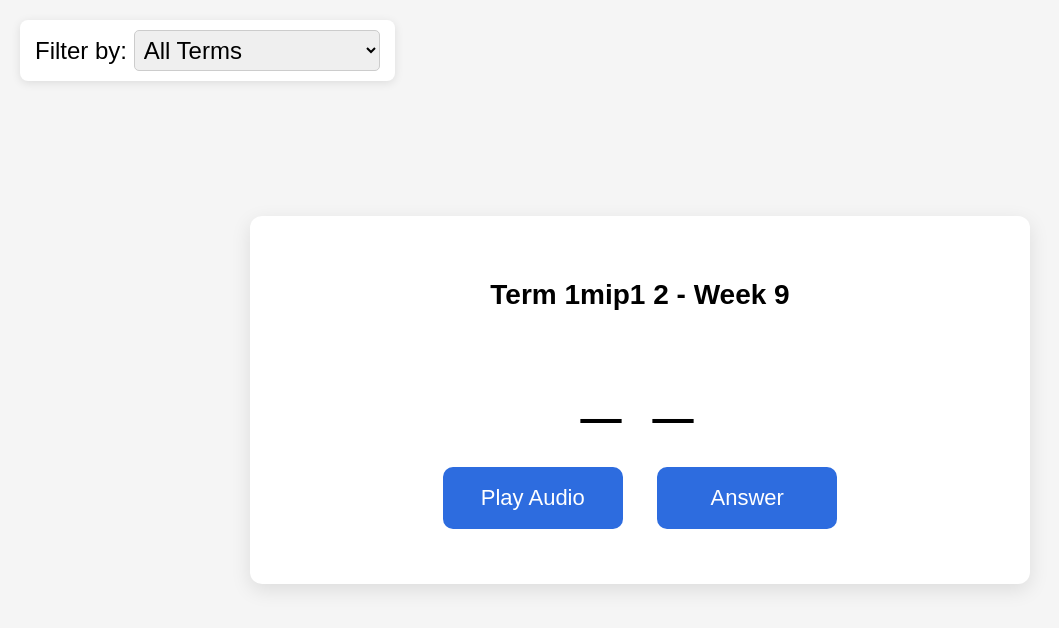
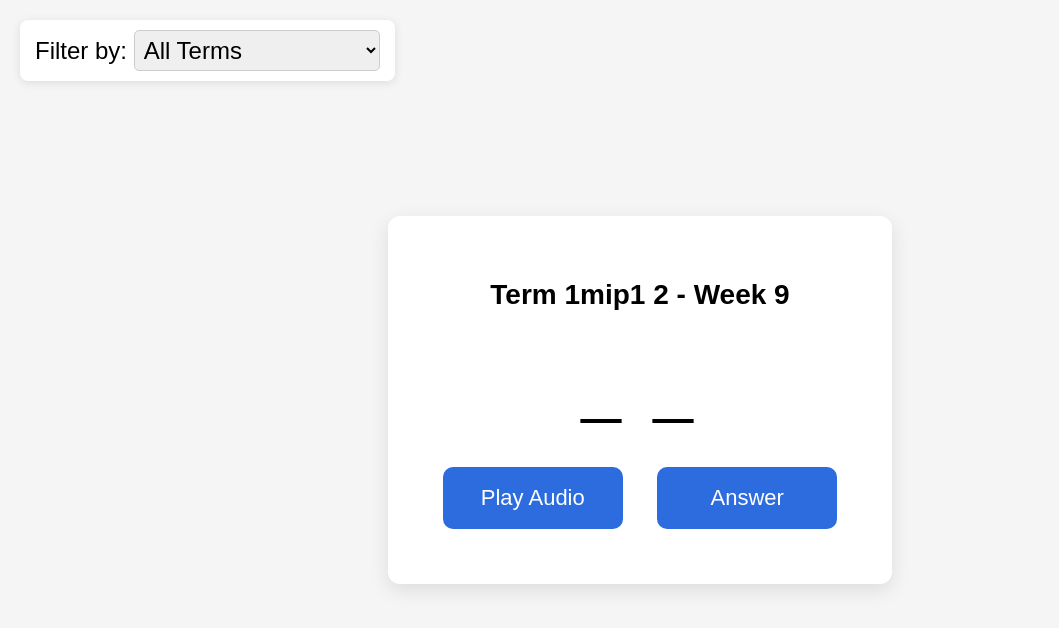
Before and after one commit to azz1717/MandarinDictation, a plain HTML site: page index.html in a window 1280 px wide. Shown: the whole page, without its empty margins (0-1059 px from the left). Drawn offline with Linux system fonts and the light colour scheme; a web font is replaced by a local one.

Commit message:
update style

```diff
--- a/styles.css
+++ b/styles.css
@@ -19,8 +19,9 @@ html, body {
     border-radius: 12px;
     box-shadow: 0 6px 20px rgba(0, 0, 0, 0.1);
     text-align: center;
-    width: 90%;
-    max-width: 700px;
+    width: fit-content;
+    max-width: 95vw;
+    overflow-x: auto;
 }
 
 .hidden {
@@ -103,6 +104,7 @@ button:active {
 
 #answer-chinese, #sentence-structure {
   font-family: 'CustomKaiti', 'KaiTi', 'STKaiti', serif;
-  font-size: 5rem; /* Size adjustable */
+  font-size: 5rem;
   margin: 20px 0;
+  white-space: nowrap;
 }
```
